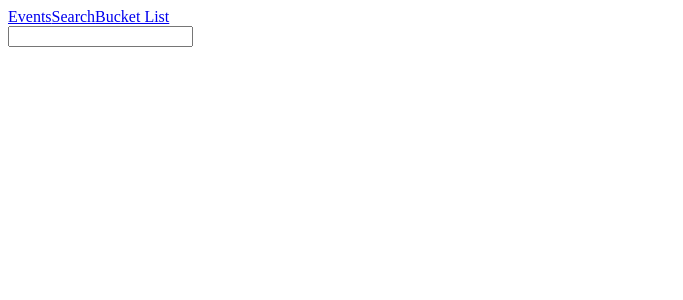
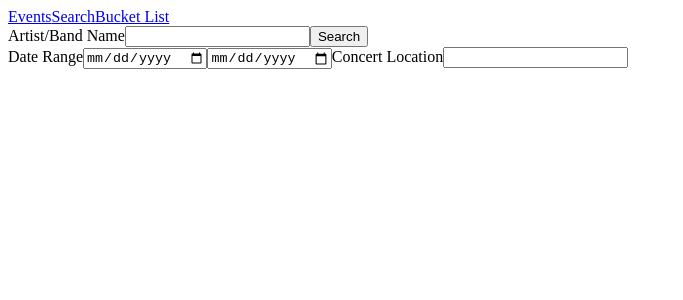
Before and after one commit to lcmarchan/Ticket-Master-Group-Project, an Angular app: page /search-criteria in a window 1280 px wide. Shown: the top 300 px of the page, without its empty margins (0-683 px from the left). Built offline with nearby package versions, Linux system fonts and the light colour scheme.

Commit message:
Add in date range and location inputs

```diff
--- a/src/app/search-criteria/search-criteria.component.html
+++ b/src/app/search-criteria/search-criteria.component.html
@@ -1,6 +1,13 @@
 <form #form="ngForm" (submit)="getData(form.value.keyword)">
+  <label for="keyword">Artist/Band Name</label>
   <input type="text" name="keyword" id="search" ngModel />
+  <button>Search</button>
 </form>
+<label for="date">Date Range</label>
+<input type="date" name="date" id="date" ngModel />
+<input type="date" name="dateTwo" id="dateTwo" ngModel />
+<label for="location">Concert Location</label>
+<input type="text" name="location" id="location" ngModel />
 
 <!-- For later -->
 <!-- <div *ngFor="let gif of giphyData">
```
